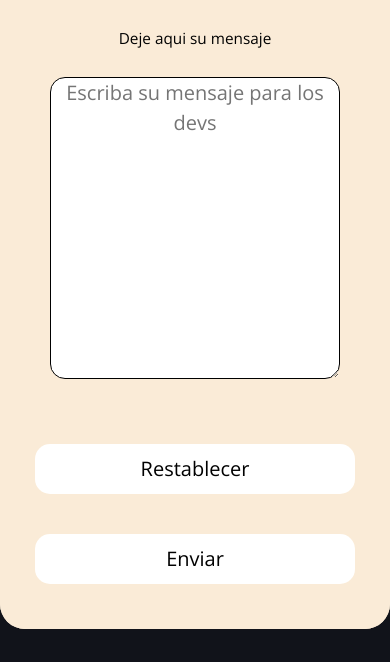
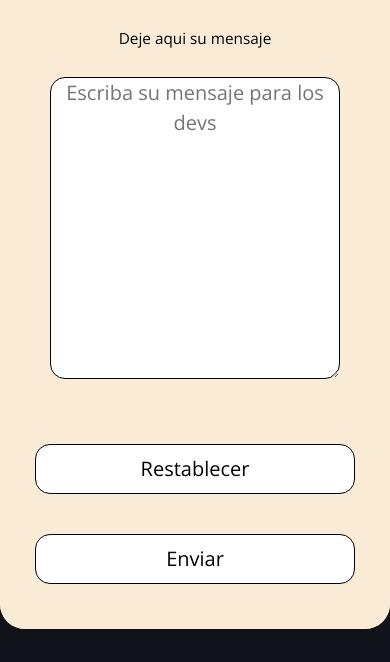
Before and after one commit to santireverter/Patchfinder, a website: page paginas/contacto.html in a window 390 px wide. Shown: the part 728-1390 px from the top of the page. Drawn offline with nearby package versions, Linux system fonts and the light colour scheme.

Commit message:
toques finales responsible

```diff
--- a/scss/main.scss
+++ b/scss/main.scss
@@ -519,6 +519,11 @@ body{
         label{
             width: 100%;
         }
+        button{
+            border: solid;
+            border-width: 0.1rem;
+            color: rgb(0, 0, 0);
+        }
     }
     .selectorLol{
         background-position-x: -14rem;
```
Also changed, not shown: paginas/contacto.html (+0 -9 lines), css/main.css.
